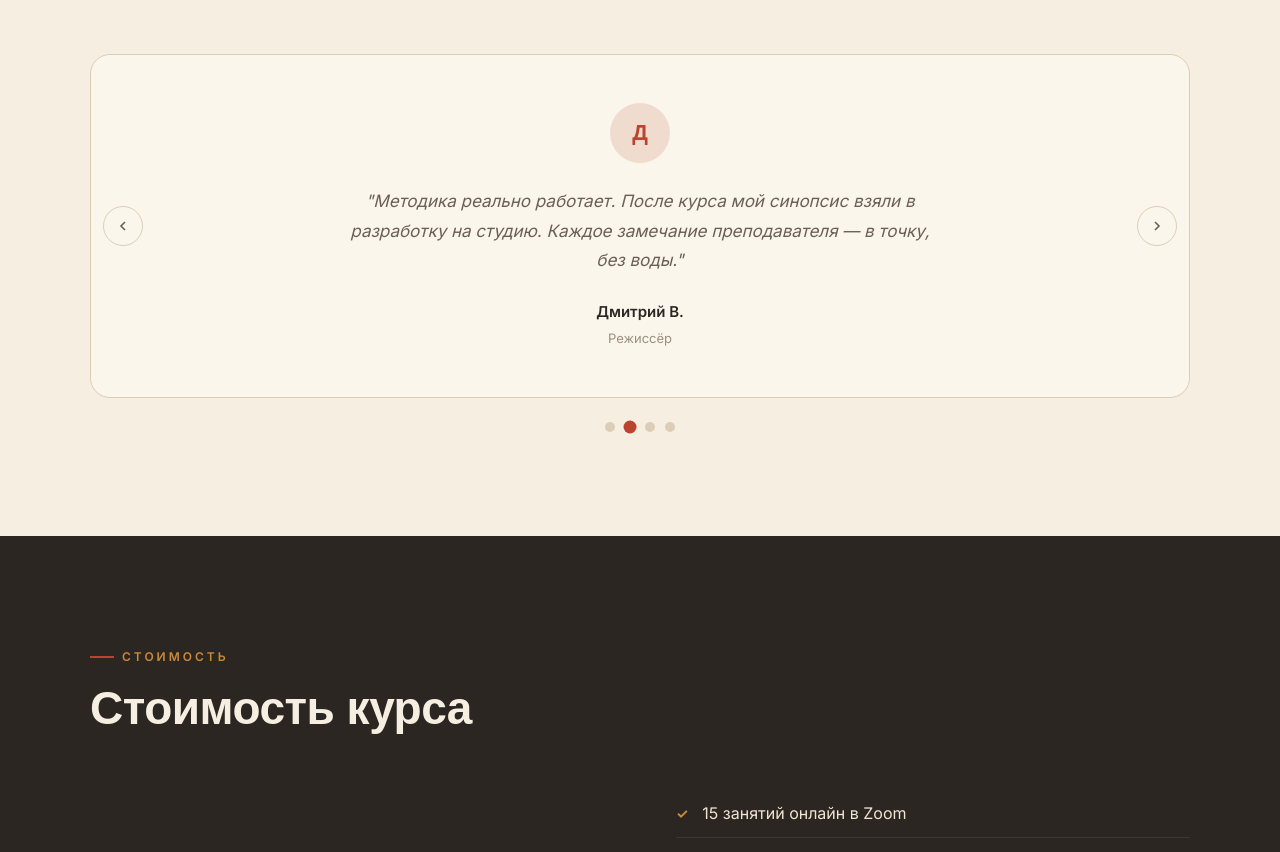
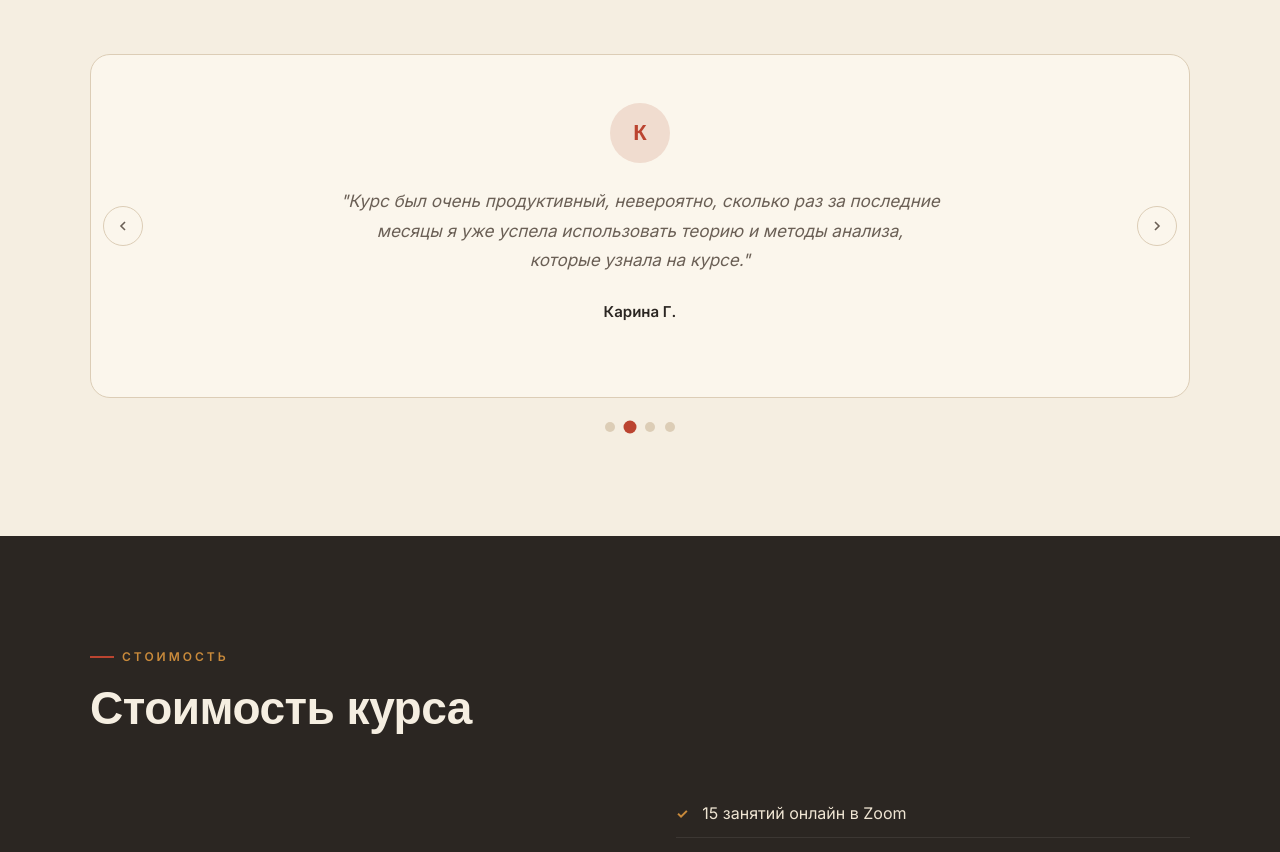
Before and after one commit to bars4um-sys/adapt-scenV3, a Next.js app: page /adapt-scenV3/ in a window 1280 px wide. Shown: the part 4662-5514 px from the top of the page. Built offline with nearby package versions, Linux system fonts and the light colour scheme; a web font is replaced by a local one.

Commit message:
Отзывы: заменить 3 отзыва на реальные

```diff
--- a/app/page.tsx
+++ b/app/page.tsx
@@ -197,19 +197,19 @@ const reviews = [
     text: "Курс дал мне системный подход к адаптации. До этого я интуитивно понимала, что работает, а теперь знаю — почему. Разбор поэпизодника от Екатерины — это то, ради чего стоит идти.",
   },
   {
-    name: "Дмитрий В.",
-    role: "Режиссёр",
-    text: "Методика реально работает. После курса мой синопсис взяли в разработку на студию. Каждое замечание преподавателя — в точку, без воды.",
+    name: "Карина Г.",
+    role: "",
+    text: "Курс был очень продуктивный, невероятно, сколько раз за последние месяцы я уже успела использовать теорию и методы анализа, которые узнала на курсе.",
   },
   {
-    name: "Мария Л.",
-    role: "Филолог",
-    text: "Пришла с литературным бэкграундом, ушла с пониманием, как переводить текст на язык кино. Екатерина удивительно точно показывает кинематографическую природу прозы.",
+    name: "Владимир Х.",
+    role: "",
+    text: "Безумно полезный и очень интересный курс. Осознал свою проблему, стал больше обращать внимание на историко-социальный фон эпохи.",
   },
   {
-    name: "Сергей Р.",
-    role: "Продюсер",
-    text: "Теперь я иначе читаю сценарии и понимаю, насколько материал кинематографичен. Курс обязателен для всех, кто работает с экранизациями.",
+    name: "Дмитрий Б.",
+    role: "",
+    text: "Потрясающий курс. Уверен, что не раз вернусь к конспектам изученного в работе!",
   },
 ]
 
```
